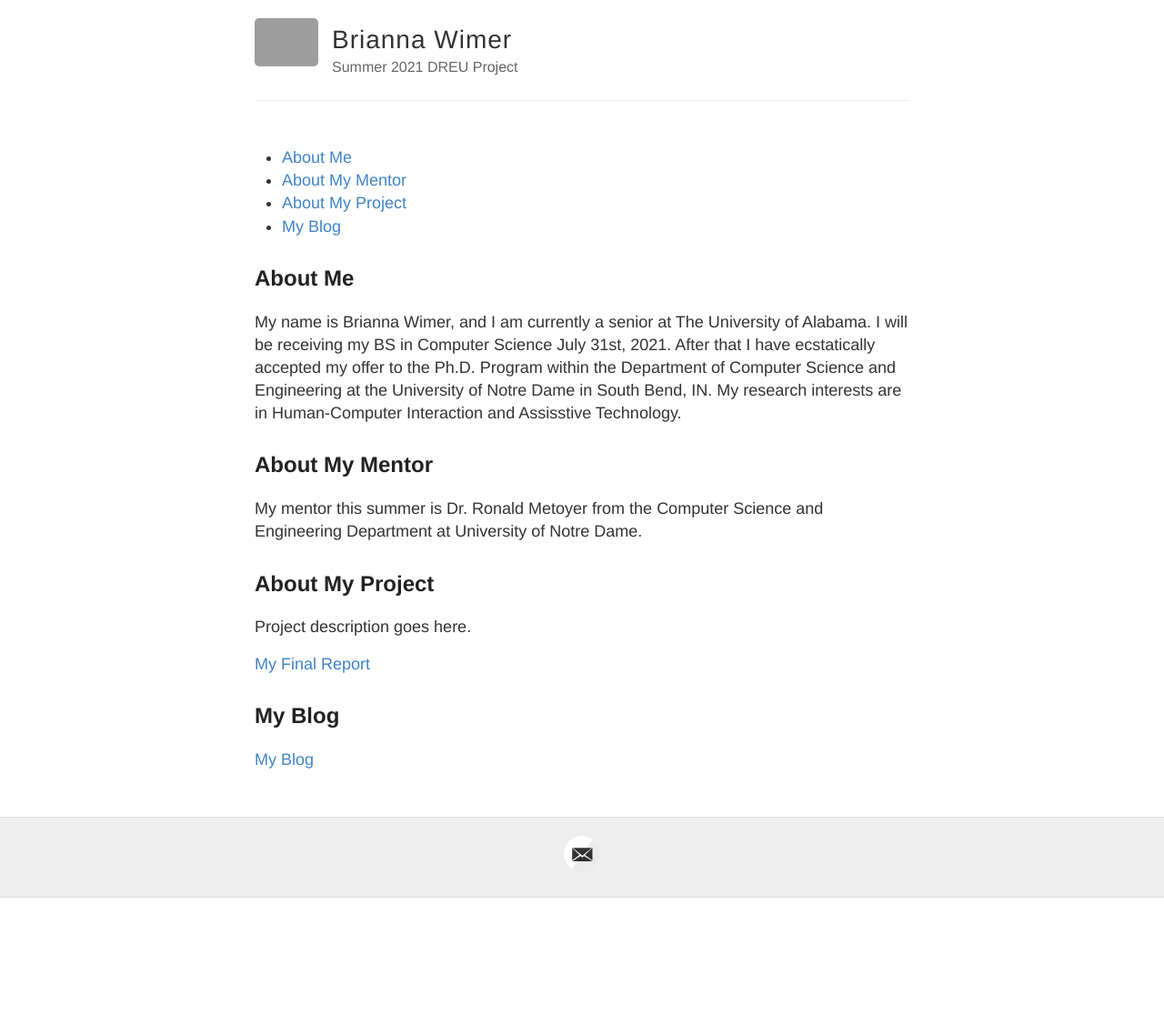
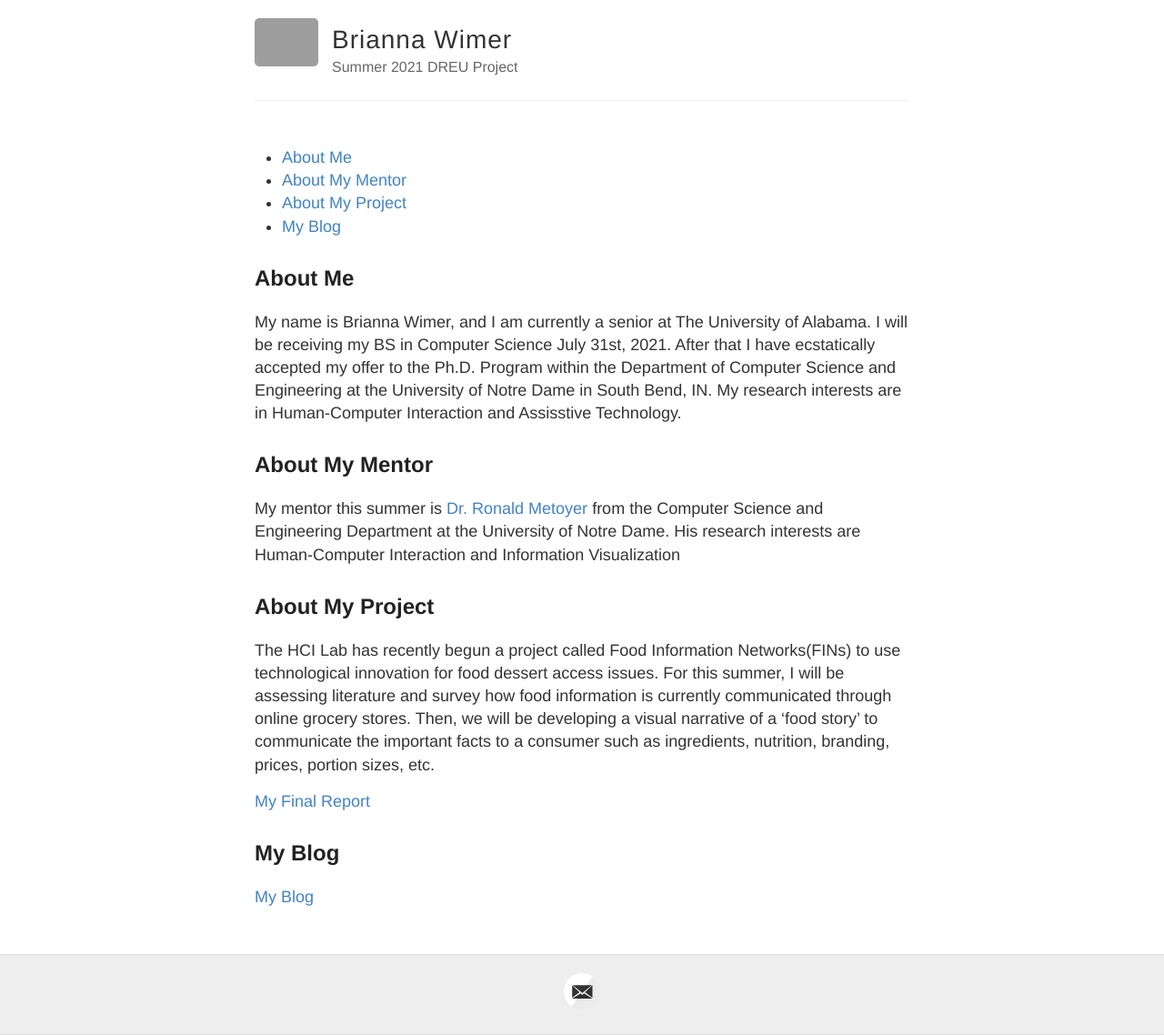
Before and after one commit to briannawimer/dreu, a Jekyll site: the page built from index.md, in a window 1280 px wide. Shown: the whole page at 91% size. Built offline with Jekyll 4.4.1, drawn with Linux system fonts in a browser that asks for light colours; before the commit the page ends 987 px from its top, so only the background shows below that; grey boxes are pictures that could not be loaded.

Commit message:
Update index.md

```diff
--- a/index.md
+++ b/index.md
@@ -12,11 +12,11 @@ My name is Brianna Wimer, and I am currently a senior at The University of Alaba
 
 ## About My Mentor
 
-My mentor this summer is Dr. Ronald Metoyer from the Computer Science and Engineering Department at University of Notre Dame.
+My mentor this summer is [Dr. Ronald Metoyer](http://sites.nd.edu/ronald-metoyer/) from the Computer Science and Engineering Department at the University of Notre Dame. His research interests are Human-Computer Interaction and Information Visualization
 
 ## About My Project
 
-Project description goes here.
+The HCI Lab has recently begun a project called Food Information Networks(FINs) to use technological innovation for food dessert access issues. For this summer, I will be assessing literature and survey how food information is currently communicated through online grocery stores. Then, we will be developing a visual narrative of a 'food story' to communicate the important facts to a consumer such as ingredients, nutrition, branding, prices, portion sizes, etc.
 
 [My Final Report](files/finalreport.pdf)
 
```
